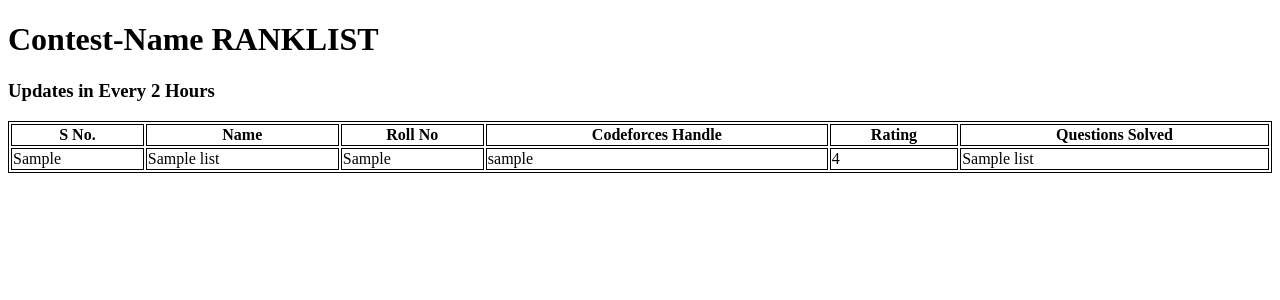
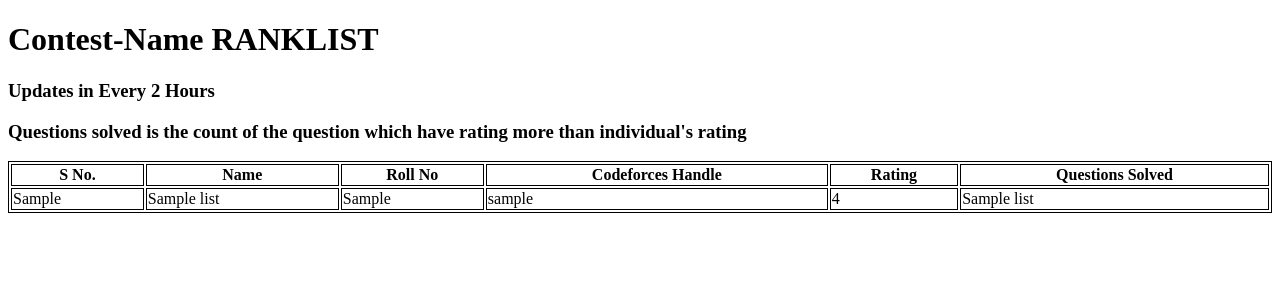
Before and after one commit to pushkar-dev/SuperMario_Run_Ranklist-1, a Flask app: template templates/index.html in a window 1280 px wide. Shown: the top 300 px of the page. Run offline with Flask 2, Linux system fonts and the light colour scheme; the template is opened without the code that fills it: most values are stand-ins (such as "Sample title", 1, 10 or a date in 2020); parts of the project's set-up code (start-up, migrations or seed data) failed here and were passed over.

Commit message:
instruction added

```diff
--- a/templates/index.html
+++ b/templates/index.html
@@ -18,6 +18,7 @@
 <body>
     <h1> Contest-Name RANKLIST </h1>
     <h3> Updates in Every 2 Hours </h3>
+    <h3> Questions solved is the count of the question which have rating more than individual's rating </h3>
     <table style="width:100%">
         <tr>
             <th>S No.</th>
```
